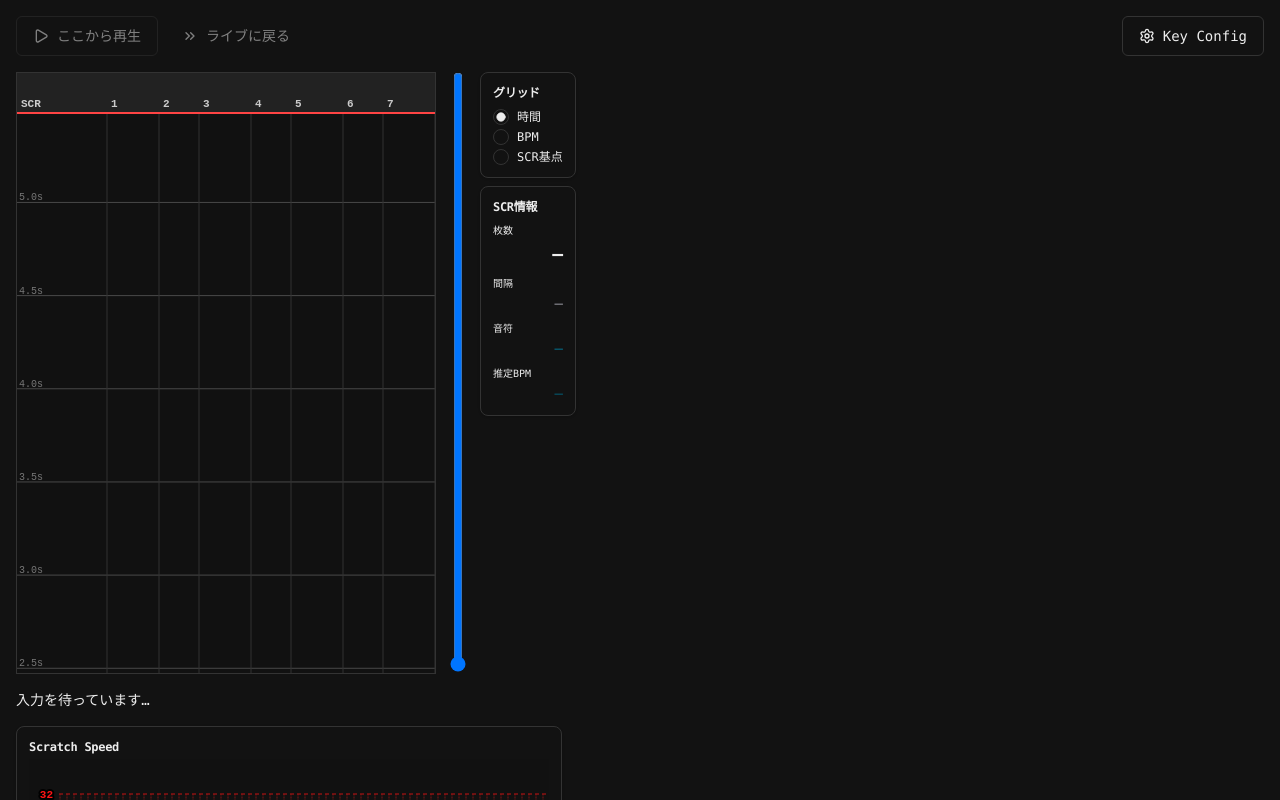
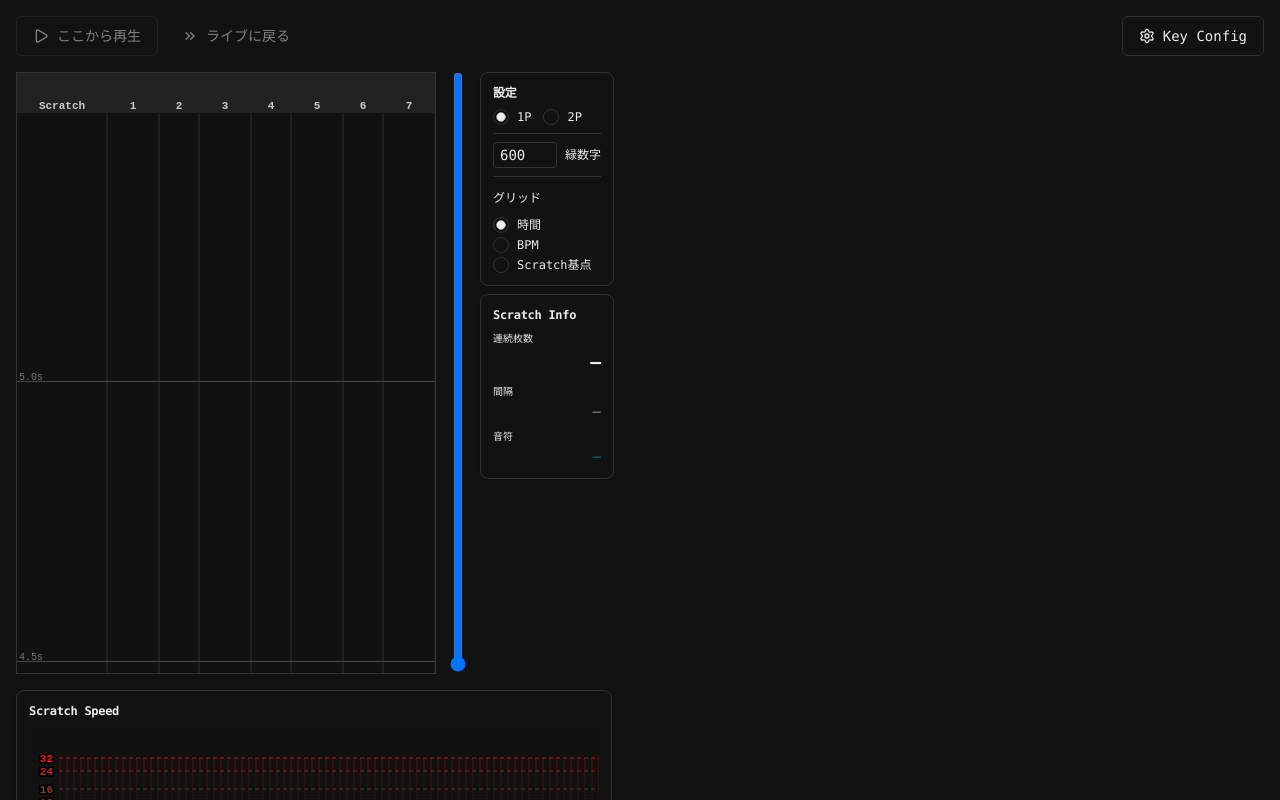
Before and after one commit to MasaoBlue/daken-trainer, a React app: page / in a window 1280 px wide. Shown: the top 800 px of the page. Built offline with nearby package versions, Linux system fonts and the light colour scheme; the HTML template or start-up script is replaced by a standard one.

Commit message:
緑数字定義

```diff
--- a/src/App.tsx
+++ b/src/App.tsx
@@ -46,12 +46,13 @@ interface Channel {
 
 const CANVAS_H          = 600;
 const HEADER_H          = 40;
-const TIME_WINDOW       = 3000;
+const GREEN_NUM_STORAGE_KEY = "scratch-trainer-green-num";
+const GREEN_NUM_DEFAULT     = 600;
 const AXIS_TIMEOUT      = 150;
 const SCR_RESET_MS      = 500;
 const SPAN_RETAIN       = 600000;
-const INTERVAL_HISTORY  = 50; // 棒グラフに表示する直近N枚分
-const CHART_W           = 520; // 棒グラフ固定幅 (px): 50枚 × 約10px/本
+const INTERVAL_HISTORY  = 200; // 棒グラフに表示する直近N枚分
+const CHART_W           = 570; // 棒グラフ固定幅 (px)
 const CHART_H           = 160; // 棒グラフ固定高さ (px)
 
 // ---- ストレージキー ---------------------------------------------------------
@@ -63,6 +64,7 @@ const GRID_MODE_STORAGE_KEY  = "scratch-trainer-grid-mode";
 const METRO_ON_KEY           = "scratch-trainer-metro-on";
 const METRO_DIV_KEY          = "scratch-trainer-metro-div";
 const METRO_VOL_KEY          = "scratch-trainer-metro-vol";
+const SIDE_KEY               = "scratch-trainer-side";
 
 // ---- キーコンフィグ ユーティリティ -----------------------------------------
 
@@ -106,7 +108,7 @@ interface LaneDef {
 }
 
 const LANE_DEFS: LaneDef[] = [
-  { id: "SCR",  label: "SCR", w: 90,  noteColor: "#4f8", axisColorPos: "#4f8", axisColorNeg: "#fa4" },
+  { id: "SCR",  label: "Scratch", w: 90,  noteColor: "#4f8", axisColorPos: "#4f8", axisColorNeg: "#fa4" },
   { id: "KEY1", label: "1",   w: 52,  noteColor: "#eee" },
   { id: "KEY2", label: "2",   w: 40,  noteColor: "#48f" },
   { id: "KEY3", label: "3",   w: 52,  noteColor: "#eee" },
@@ -132,6 +134,8 @@ function drawTimeline(
   bpm: number,
   scrLastOriginMs: number,
   scrLastInputMs: number,
+  laneDefs: LaneDef[],
+  timeWindow: number,
 ) {
   ctx.clearRect(0, 0, width, CANVAS_H);
   ctx.fillStyle = "#111";
@@ -140,73 +144,38 @@ function drawTimeline(
   ctx.fillRect(0, 0, width, HEADER_H);
 
   const BODY_BOTTOM = CANVAS_H - 1;
-  const msPerPx = TIME_WINDOW / (BODY_BOTTOM - HEADER_H);
+  const msPerPx = timeWindow / (BODY_BOTTOM - HEADER_H);
   const tToY = (t: number) => HEADER_H + (viewNowMs - t) / msPerPx;
 
-  ctx.strokeStyle = "#484848";
-  ctx.lineWidth = 1;
-  if (gridMode === "time") {
-    const gridStep = 500;
-    const firstGrid = Math.ceil((viewNowMs - TIME_WINDOW) / gridStep) * gridStep;
-    for (let g = firstGrid; g <= viewNowMs; g += gridStep) {
-      const y = tToY(g);
-      if (y < HEADER_H || y > BODY_BOTTOM) continue;
-      ctx.beginPath(); ctx.moveTo(0, y); ctx.lineTo(width, y); ctx.stroke();
-      ctx.fillStyle = "#777"; ctx.font = "10px monospace";
-      ctx.fillText(`${(g / 1000).toFixed(1)}s`, 2, y - 2);
-    }
-  } else if (gridMode === "bpm") {
-    const beatMs = 60000 / bpm;
-    const firstBeat = Math.ceil((viewNowMs - TIME_WINDOW) / beatMs) * beatMs;
-    let beatIdx = Math.round(firstBeat / beatMs);
-    for (let g = firstBeat; g <= viewNowMs; g += beatMs, beatIdx++) {
-      const y = tToY(g);
-      if (y < HEADER_H || y > BODY_BOTTOM) continue;
-      const isMeasure = beatIdx % 4 === 0;
-      ctx.strokeStyle = isMeasure ? "#777" : "#484848";
-      ctx.beginPath(); ctx.moveTo(0, y); ctx.lineTo(width, y); ctx.stroke();
-      if (isMeasure) {
-        ctx.fillStyle = "#999"; ctx.font = "10px monospace";
-        ctx.fillText(`${Math.round(beatIdx / 4 + 1)}`, 2, y - 2);
-      }
-    }
-  } else if (gridMode === "scr" && isFinite(scrLastOriginMs)) {
-    const origin = scrLastOriginMs;
-    const beatMs = 60000 / bpm;
-    const rangeStart = viewNowMs - TIME_WINDOW;
-    const firstBeatOffset = Math.ceil((rangeStart - origin) / beatMs);
-    const scrGridEnd = isFinite(scrLastInputMs) ? scrLastInputMs : viewNowMs;
-    for (let i = firstBeatOffset; ; i++) {
-      const g = origin + i * beatMs;
-      if (g > viewNowMs) break;
-      if (g < origin) continue;
-      if (g > scrGridEnd) continue;
-      const y = tToY(g);
-      if (y < HEADER_H || y > BODY_BOTTOM) continue;
-      const isMeasure = i % 4 === 0;
-      ctx.strokeStyle = isMeasure ? "#779" : "#446";
-      ctx.beginPath(); ctx.moveTo(0, y); ctx.lineTo(width, y); ctx.stroke();
-      if (isMeasure) {
-        ctx.fillStyle = "#99b"; ctx.font = "10px monospace";
-        ctx.fillText(`${Math.floor(i / 4) + 1}`, 2, y - 2);
-      }
-    }
-  }
-
   let xOffset = 0;
-  for (const lane of LANE_DEFS) {
+  for (const lane of laneDefs) {
     const x = xOffset;
     xOffset += lane.w;
+
+    // アクティブ中のスパンがあればヘッダーを薄く着色
+    const ch = channels.find((c) => c.id === lane.id);
+    const activeSpan = ch?.spans.find(s => s.end === null);
+    if (activeSpan) {
+      const activeColor = activeSpan.direction !== undefined && activeSpan.direction < 0
+        ? (lane.axisColorNeg ?? lane.noteColor)
+        : (activeSpan.direction !== undefined ? (lane.axisColorPos ?? lane.noteColor) : lane.noteColor);
+      ctx.save();
+      ctx.globalAlpha = 0.25;
+      ctx.fillStyle = activeColor;
+      ctx.fillRect(x, 0, lane.w, HEADER_H);
+      ctx.restore();
+    }
+
     ctx.strokeStyle = "#333"; ctx.lineWidth = 1;
     ctx.beginPath(); ctx.moveTo(x + lane.w, HEADER_H); ctx.lineTo(x + lane.w, CANVAS_H); ctx.stroke();
+    ctx.textAlign = "center";
     ctx.fillStyle = "#ccc"; ctx.font = "bold 11px monospace";
-    ctx.fillText(lane.label, x + 4, HEADER_H - 6);
+    ctx.fillText(lane.label, x + lane.w / 2, HEADER_H - 4);
     if (lane.id === "SCR" && scrCount > 0) {
       ctx.fillStyle = "#ff0"; ctx.font = "bold 14px monospace";
-      const label = String(scrCount);
-      ctx.fillText(label, x + lane.w / 2 - (label.length * 4), HEADER_H - 6);
+      ctx.fillText(String(scrCount), x + lane.w / 2, HEADER_H - 20);
     }
-    const ch = channels.find((c) => c.id === lane.id);
+    ctx.textAlign = "left";
     if (!ch) continue;
     const pad = Math.max(2, Math.floor(lane.w * 0.06));
     const TICK_H = 5;
@@ -237,7 +206,7 @@ function drawTimeline(
         const endMarkerTop    = Math.max(drawTop, HEADER_H);
         const endMarkerBottom = Math.min(drawTop + 3, BODY_BOTTOM);
         if (endMarkerBottom > endMarkerTop) {
-          ctx.globalAlpha = 0.2; ctx.fillStyle = color;
+          ctx.globalAlpha = 0.06; ctx.fillStyle = color;
           ctx.fillRect(lx + 1, endMarkerTop, lw - 2, endMarkerBottom - endMarkerTop);
           ctx.globalAlpha = 1.0;
         }
@@ -245,9 +214,60 @@ function drawTimeline(
     }
   }
 
-  ctx.strokeStyle = isLive ? "#f44" : "#f80";
-  ctx.lineWidth = 2;
-  ctx.beginPath(); ctx.moveTo(0, HEADER_H); ctx.lineTo(width, HEADER_H); ctx.stroke();
+  // グリッド線をレーンの手前に描画
+  ctx.strokeStyle = "#484848";
+  ctx.lineWidth = 1;
+  ctx.save();
+  ctx.translate(0, 0.5);
+  if (gridMode === "time") {
+    const gridStep = 500;
+    const firstGrid = Math.ceil((viewNowMs - timeWindow) / gridStep) * gridStep;
+    for (let g = firstGrid; g <= viewNowMs; g += gridStep) {
+      const y = Math.round(tToY(g));
+      if (y < HEADER_H || y > BODY_BOTTOM) continue;
+      ctx.beginPath(); ctx.moveTo(0, y); ctx.lineTo(width, y); ctx.stroke();
+      ctx.fillStyle = "#777"; ctx.font = "10px monospace";
+      ctx.fillText(`${(g / 1000).toFixed(1)}s`, 2, y - 2);
+    }
+  } else if (gridMode === "bpm") {
+    const beatMs = 60000 / bpm;
+    const firstBeat = Math.ceil((viewNowMs - timeWindow) / beatMs) * beatMs;
+    let beatIdx = Math.round(firstBeat / beatMs);
+    for (let g = firstBeat; g <= viewNowMs; g += beatMs, beatIdx++) {
+      const y = Math.round(tToY(g));
+      if (y < HEADER_H || y > BODY_BOTTOM) continue;
+      const isMeasure = beatIdx % 4 === 0;
+      ctx.strokeStyle = isMeasure ? "#aaa" : "#484848";
+      ctx.beginPath(); ctx.moveTo(0, y); ctx.lineTo(width, y); ctx.stroke();
+      if (isMeasure) {
+        ctx.fillStyle = "#999"; ctx.font = "10px monospace";
+        ctx.fillText(`${Math.round(beatIdx / 4 + 1)}`, 2, y - 2);
+      }
+    }
+  } else if (gridMode === "scr" && isFinite(scrLastOriginMs)) {
+    const origin = scrLastOriginMs;
+    const beatMs = 60000 / bpm;
+    const rangeStart = viewNowMs - timeWindow;
+    const firstBeatOffset = Math.ceil((rangeStart - origin) / beatMs);
+    const scrGridEnd = isFinite(scrLastInputMs) ? scrLastInputMs : viewNowMs;
+    for (let i = firstBeatOffset; ; i++) {
+      const g = origin + i * beatMs;
+      if (g > viewNowMs) break;
+      if (g < origin) continue;
+      if (g > scrGridEnd) continue;
+      const y = Math.round(tToY(g));
+      if (y < HEADER_H || y > BODY_BOTTOM) continue;
+      const isMeasure = i % 4 === 0;
+      ctx.strokeStyle = isMeasure ? "#aaf" : "#446";
+      ctx.beginPath(); ctx.moveTo(0, y); ctx.lineTo(width, y); ctx.stroke();
+      if (isMeasure) {
+        ctx.fillStyle = "#99b"; ctx.font = "10px monospace";
+        ctx.fillText(`${Math.floor(i / 4) + 1}`, 2, y - 2);
+      }
+    }
+  }
+  ctx.restore();
+
 }
 
 // ---- 棒グラフ Canvas 描画 ---------------------------------------------------
@@ -307,7 +327,7 @@ function drawBarChart(
   // バー幅: intervals数に応じて可変、最小2px、最大10px
   // 右端が最新。左から並べ、足りない分は右端まで詰めない（左余白なし、左から順に配置）
   const count = intervals.length;
-  const barW = count > 0 ? Math.max(2, Math.min(10, Math.floor(plotW / count))) : 8;
+  const barW = count > 0 ? Math.max(1, Math.min(10, Math.floor(plotW / count))) : 8;
   // バーが足りない場合は左詰め（右にスペースが余る）
   // バーが多い場合は右端まで使う（INTERVAL_HISTORY以上になることはないが念のため）
 
@@ -439,13 +459,31 @@ export default function App() {
     return (v === "bpm" || v === "scr") ? v : "time";
   })());
   const [bpm, setBpm] = useState(() => {
-    const v = parseInt(localStorage.getItem(BPM_STORAGE_KEY) ?? "138");
-    return isNaN(v) ? 138 : v;
+    const v = parseInt(localStorage.getItem(BPM_STORAGE_KEY) ?? "150");
+    return isNaN(v) ? 150 : v;
   });
   const bpmRef = useRef((() => {
-    const v = parseInt(localStorage.getItem(BPM_STORAGE_KEY) ?? "138");
-    return isNaN(v) ? 138 : v;
+    const v = parseInt(localStorage.getItem(BPM_STORAGE_KEY) ?? "150");
+    return isNaN(v) ? 150 : v;
   })());
+  const [bpmText, setBpmText] = useState(() => {
+    const v = parseInt(localStorage.getItem(BPM_STORAGE_KEY) ?? "150");
+    return String(isNaN(v) ? 150 : v);
+  });
+
+  // 緑数字
+  const [greenNum, setGreenNum] = useState(() => {
+    const v = parseInt(localStorage.getItem(GREEN_NUM_STORAGE_KEY) ?? String(GREEN_NUM_DEFAULT));
+    return isNaN(v) ? GREEN_NUM_DEFAULT : Math.max(100, Math.min(999, v));
+  });
+  const greenNumRef = useRef((() => {
+    const v = parseInt(localStorage.getItem(GREEN_NUM_STORAGE_KEY) ?? String(GREEN_NUM_DEFAULT));
+    return isNaN(v) ? GREEN_NUM_DEFAULT : Math.max(100, Math.min(999, v));
+  })());
+  const [greenNumText, setGreenNumText] = useState(() => {
+    const v = parseInt(localStorage.getItem(GREEN_NUM_STORAGE_KEY) ?? String(GREEN_NUM_DEFAULT));
+    return String(isNaN(v) ? GREEN_NUM_DEFAULT : Math.max(100, Math.min(999, v)));
+  });
 
   // メトロノーム
   const [metroOn, setMetroOn] = useState(() => localStorage.getItem(METRO_ON_KEY) === "1");
@@ -462,6 +500,14 @@ export default function App() {
   })());
   const audioCtxRef = useRef<AudioContext | null>(null);
   const metroNextBeatRef = useRef<number | null>(null);
+
+  // 1P / 2P
+  const [side, setSide] = useState<"1P" | "2P">(() =>
+    localStorage.getItem(SIDE_KEY) === "2P" ? "2P" : "1P"
+  );
+  const sideRef = useRef<"1P" | "2P">(
+    localStorage.getItem(SIDE_KEY) === "2P" ? "2P" : "1P"
+  );
 
   // SCR カウント・情報
   const [_scrCount, setScrCount] = useState(0);
@@ -750,9 +796,13 @@ export default function App() {
       }
 
       if (ctxRef.current && canvasRef.current) {
+        const orderedLanes = sideRef.current === "2P"
+          ? [...LANE_DEFS.filter(l => l.id !== "SCR"), LANE_DEFS.find(l => l.id === "SCR")!]
+          : LANE_DEFS;
         drawTimeline(ctxRef.current, channelsRef.current, viewNowMs, nowMs, pb.mode === "live",
           canvasRef.current.width, scrCountRef.current, gridModeRef.current, bpmRef.current,
-          scrLastOriginRef.current, scrLastTimeRef.current);
+          scrLastOriginRef.current, scrLastTimeRef.current, orderedLanes,
+          greenNumRef.current * 1000 / 600);
       }
       if (chartCtxRef.current) {
         drawBarChart(chartCtxRef.current, intervalHistoryRef.current, bpmRef.current, CHART_W, CHART_H);
@@ -766,7 +816,7 @@ export default function App() {
   useEffect(() => {
     const canvas = canvasRef.current;
     if (!canvas) return;
-    const msPerPx = TIME_WINDOW / (CANVAS_H - 1 - HEADER_H);
+    const getMsPerPx = () => (greenNumRef.current * 1000 / 600) / (CANVAS_H - 1 - HEADER_H);
     const pause = (viewMs: number) => {
       if (pausedMaxMsRef.current === null) {
         pausedMaxMsRef.current = performance.now() - startRef.current;
@@ -780,7 +830,7 @@ export default function App() {
       const nowMs = performance.now() - startRef.current;
       const pb = playbackRef.current;
       const cur = pb.mode === "live" ? nowMs : pb.mode === "playing" ? pb.viewMs + (nowMs - pb.startedAt) : pb.viewMs;
-      const next = cur + e.deltaY * msPerPx;
+      const next = cur + e.deltaY * getMsPerPx();
       if (next >= nowMs) {
         pausedMaxMsRef.current = null;
         playbackRef.current = { mode: "live", viewMs: nowMs, startedAt: 0 };
@@ -800,7 +850,7 @@ export default function App() {
       if (!dragRef.current) return;
       const nowMs = performance.now() - startRef.current;
       const dy = e.clientY - dragRef.current.startY;
-      playbackRef.current.viewMs = Math.max(TIME_WINDOW, Math.min(dragRef.current.startViewMs + dy * msPerPx * 3, nowMs));
+      playbackRef.current.viewMs = Math.max(0, Math.min(dragRef.current.startViewMs + dy * getMsPerPx() * 3, nowMs));
     };
     const onMouseUp = () => { dragRef.current = null; };
     canvas.addEventListener("wheel", onWheel, { passive: false });
@@ -864,12 +914,6 @@ export default function App() {
     { id: "KEY7", label: "7", black: false },
   ];
 
-  // オフセット色
-  const offsetColor = scrInfo.offsetMs === null ? "text-muted-foreground"
-    : Math.abs(scrInfo.offsetMs) < 20 ? "text-green-400"
-    : Math.abs(scrInfo.offsetMs) < 50 ? "text-yellow-400"
-    : "text-red-400";
-
   return (
     <div className="min-h-screen bg-background text-foreground font-mono p-4 flex flex-col gap-4">
 
@@ -924,9 +968,56 @@ export default function App() {
         <div className="flex flex-col gap-2 shrink-0">
         <Card className="h-fit">
           <CardHeader className="pb-2 pt-3 px-3">
-            <CardTitle className="text-xs text-muted-foreground">グリッド</CardTitle>
+            <CardTitle className="text-xs text-muted-foreground">設定</CardTitle>
           </CardHeader>
           <CardContent className="px-3 pb-3 flex flex-col gap-2">
+            {/* 1P / 2P */}
+            <RadioGroup
+              value={side}
+              onValueChange={(v) => {
+                const s = v as "1P" | "2P";
+                setSide(s); sideRef.current = s;
+                localStorage.setItem(SIDE_KEY, s);
+              }}
+              className="flex gap-3"
+            >
+              {(["1P", "2P"] as const).map(s => (
+                <div key={s} className="flex items-center gap-2">
+                  <RadioGroupItem value={s} id={`side-${s}`} />
+                  <Label htmlFor={`side-${s}`} className="text-xs cursor-pointer">{s}</Label>
+                </div>
+              ))}
+            </RadioGroup>
+
+            {/* 緑数字 */}
+            <div className="flex items-center gap-2 border-t border-border pt-2">
+              <input
+                type="number"
+                min={100} max={999}
+                value={greenNumText}
+                onChange={e => {
+                  setGreenNumText(e.target.value);
+                  const v = parseInt(e.target.value);
+                  if (!isNaN(v) && v >= 100 && v <= 999) {
+                    setGreenNum(v); greenNumRef.current = v;
+                    localStorage.setItem(GREEN_NUM_STORAGE_KEY, String(v));
+                  }
+                }}
+                onBlur={e => {
+                  const v = parseInt(e.target.value);
+                  const resolved = (!isNaN(v) && v >= 100 && v <= 999) ? v : GREEN_NUM_DEFAULT;
+                  setGreenNum(resolved); greenNumRef.current = resolved;
+                  setGreenNumText(String(resolved));
+                  localStorage.setItem(GREEN_NUM_STORAGE_KEY, String(resolved));
+                }}
+                className="w-16 bg-input border border-border text-foreground font-mono text-sm px-1.5 py-0.5 rounded"
+              />
+              <span className="text-xs text-muted-foreground">緑数字</span>
+            </div>
+
+            <div className="border-t border-border pt-2">
+              <span className="text-xs text-muted-foreground">グリッド</span>
+            </div>
             <RadioGroup
               value={gridMode}
               onValueChange={(v) => {
@@ -940,7 +1031,7 @@ export default function App() {
                 <div key={m} className="flex items-center gap-2">
                   <RadioGroupItem value={m} id={`grid-${m}`} />
                   <Label htmlFor={`grid-${m}`} className="text-xs cursor-pointer">
-                    {m === "time" ? "時間" : m === "bpm" ? "BPM" : "SCR基点"}
+                    {m === "time" ? "時間" : m === "bpm" ? "BPM" : "Scratch基点"}
                   </Label>
                 </div>
               ))}
@@ -948,16 +1039,27 @@ export default function App() {
 
             {(gridMode === "bpm" || gridMode === "scr") && (
               <div className="flex flex-col gap-3 mt-1 border-t border-border pt-2">
-                <div className="flex flex-col gap-1">
+                <div className="flex items-center gap-2">
                   <input
                     type="number"
                     min={1} max={999}
-                    value={bpm}
+                    value={bpmText}
                     onChange={e => {
-                      const v = Math.max(1, Math.min(999, Number(e.target.value)));
-                      setBpm(v); bpmRef.current = v;
+                      setBpmText(e.target.value);
+                      const v = parseInt(e.target.value);
+                      if (!isNaN(v) && v >= 1 && v <= 999) {
+                        setBpm(v); bpmRef.current = v;
+                        metroNextBeatRef.current = null;
+                        localStorage.setItem(BPM_STORAGE_KEY, String(v));
+                      }
+                    }}
+                    onBlur={e => {
+                      const v = parseInt(e.target.value);
+                      const resolved = (!isNaN(v) && v >= 1 && v <= 999) ? v : 150;
+                      setBpm(resolved); bpmRef.current = resolved;
+                      setBpmText(String(resolved));
                       metroNextBeatRef.current = null;
-                      localStorage.setItem(BPM_STORAGE_KEY, String(v));
+                      localStorage.setItem(BPM_STORAGE_KEY, String(resolved));
                     }}
                     className="w-16 bg-input border border-border text-foreground font-mono text-sm px-1.5 py-0.5 rounded"
                   />
@@ -1022,11 +1124,11 @@ export default function App() {
         {/* SCR 情報パネル */}
         <Card className="h-fit min-w-24">
           <CardHeader className="pb-2 pt-3 px-3">
-            <CardTitle className="text-xs text-muted-foreground">SCR情報</CardTitle>
+            <CardTitle className="text-xs text-muted-foreground">Scratch Info</CardTitle>
           </CardHeader>
           <CardContent className="px-3 pb-3 flex flex-col gap-2">
             <div className="flex flex-col gap-0.5">
-              <span className="text-[10px] text-muted-foreground">枚数</span>
+              <span className="text-[10px] text-muted-foreground">連続枚数</span>
               <span className={`text-right text-lg font-bold tabular-nums ${scrInfo.count > 0 ? "text-yellow-300" : "text-muted"}`}>
                 {scrInfo.count > 0 ? scrInfo.count : "—"}
               </span>
@@ -1043,30 +1145,11 @@ export default function App() {
                 {scrInfo.noteDivision ?? "—"}
               </span>
             </div>
-            <div className="flex flex-col gap-0.5">
-              <span className="text-[10px] text-muted-foreground">推定BPM</span>
-              <span className={`text-right text-sm tabular-nums ${scrActive ? "text-cyan-300" : "text-cyan-800"}`}>
-                {scrInfo.estimatedBpm ?? "—"}
-              </span>
-            </div>
-            {(gridMode === "bpm" || gridMode === "scr") && (
-              <div className="flex flex-col gap-0.5">
-                <span className="text-[10px] text-muted-foreground">ズレ</span>
-                <span className={`text-right text-sm tabular-nums ${scrActive ? offsetColor : "text-zinc-500"}`}>
-                  {scrInfo.offsetMs !== null
-                    ? `${scrInfo.offsetMs >= 0 ? "+" : ""}${scrInfo.offsetMs}ms`
-                    : "—"}
-                </span>
-              </div>
-            )}
           </CardContent>
         </Card>
         </div>
       </div>
 
-      {channelCount === 0 && (
-        <p className="text-muted-foreground text-sm">入力を待っています…</p>
-      )}
 
       {/* 棒グラフ (Canvas) */}
       <Card className="w-fit">
@@ -1086,7 +1169,7 @@ export default function App() {
                 const intervals = intervalHistoryRef.current;
                 if (intervals.length === 0) return;
                 const plotW = CHART_W - CHART_PAD_L;
-                const barW = Math.max(2, Math.min(10, Math.floor(plotW / intervals.length)));
+                const barW = Math.max(1, Math.min(10, Math.floor(plotW / intervals.length)));
                 const barIdx = Math.floor((x - CHART_PAD_L) / barW);
                 if (barIdx >= 0 && barIdx < intervals.length) {
                   const entry = intervals[barIdx];
@@ -1127,7 +1210,7 @@ export default function App() {
             </DialogTitle>
           </DialogHeader>
 
-          <div className="flex items-center gap-3 mt-2 justify-center">
+          <div className={`flex items-center gap-3 mt-2 justify-center ${side === "2P" ? "flex-row-reverse" : ""}`}>
             {/* スクラッチ円 */}
             <div className="flex flex-col items-center gap-1">
               <div className="w-[164px] h-[164px] rounded-full overflow-hidden border-2 border-border flex shrink-0">
```
